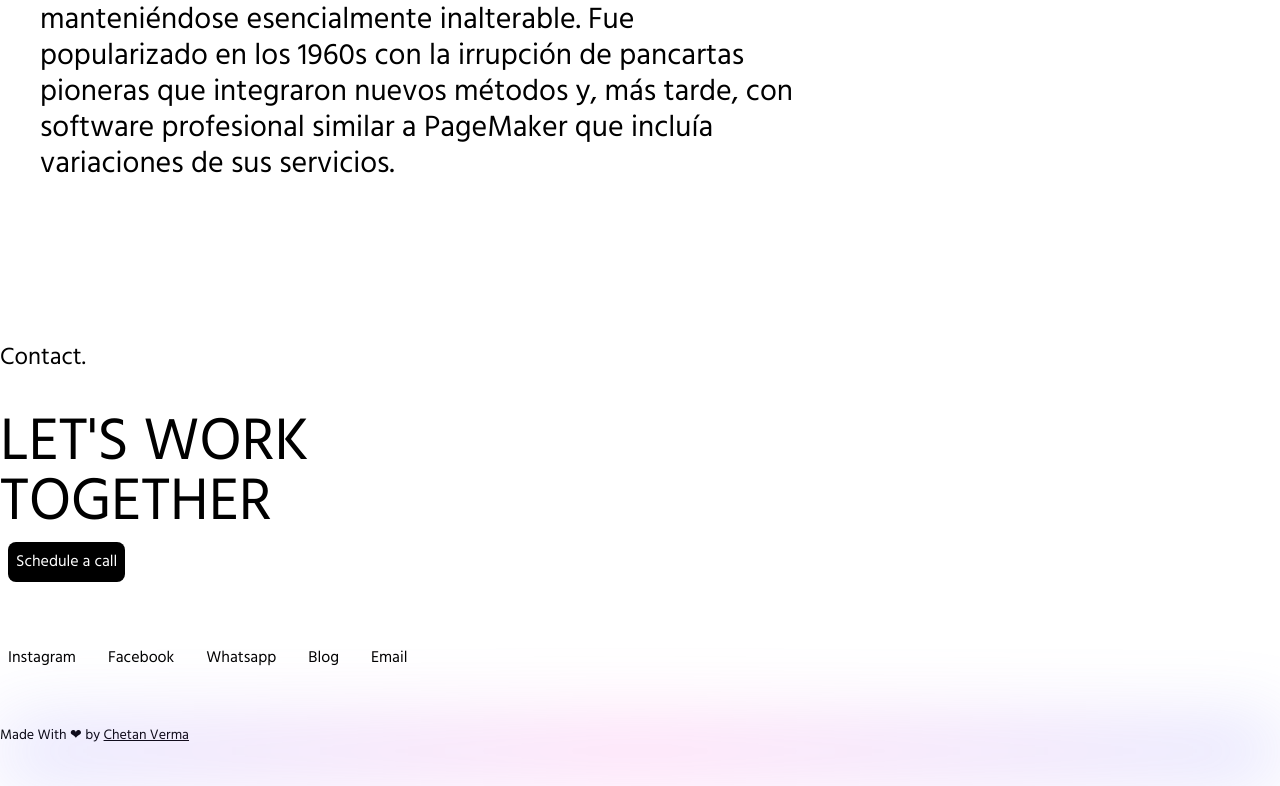
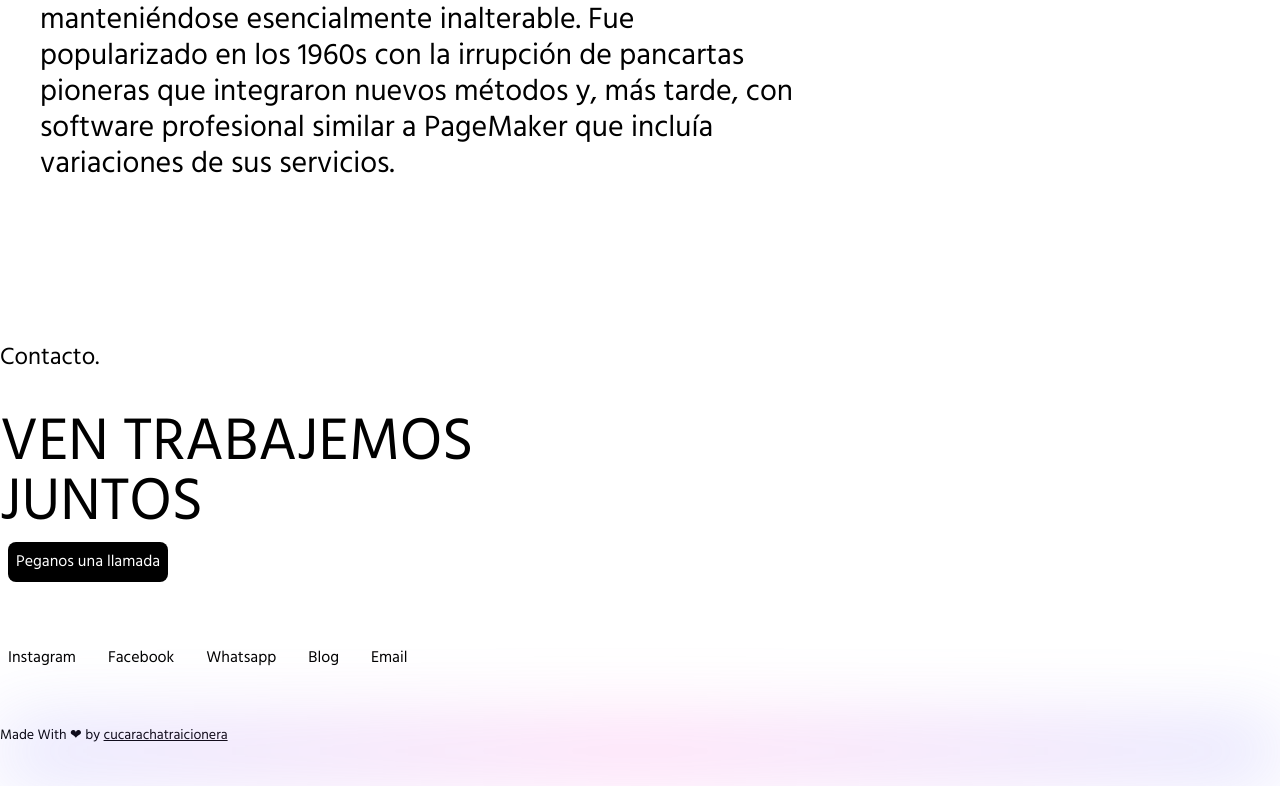
Before and after one commit to cucarachatraicionera/tiomarko, a Next.js app: page / in a window 1280 px wide. Shown: the part 3834-4620 px from the top of the page. Built offline with nearby package versions, Linux system fonts and the light colour scheme.

Commit message:
cambiando footer

```diff
--- a/components/Footer/index.js
+++ b/components/Footer/index.js
@@ -8,15 +8,15 @@ const Footer = ({}) => {
     <>
       <div className="mt-5 laptop:mt-40 p-2 laptop:p-0">
         <div>
-          <h1 className="text-2xl text-bold">Contact.</h1>
+          <h1 className="text-2xl text-bold">Contacto.</h1>
           <div className="mt-10">
             <h1 className="text-3xl tablet:text-6xl laptop:text-6xl laptopl:text-8xl text-bold">
-              LET&apos;S WORK
+              VEN TRABAJEMOS
             </h1>
             <h1 className="text-3xl tablet:text-6xl laptop:text-6xl laptopl:text-8xl text-bold">
-              TOGETHER
+              JUNTOS
             </h1>
-            <Button type="primary">Schedule a call</Button>
+            <Button type="primary">Peganos una llamada</Button>
             <div className="mt-10">
               <Socials />
             </div>
@@ -26,7 +26,7 @@ const Footer = ({}) => {
       <h1 className="text-sm text-bold mt-2 laptop:mt-10 p-2 laptop:p-0">
         Made With ❤ by{" "}
         <Link href="http://www.chetanverma.com">
-          <a className="underline underline-offset-1">Chetan Verma</a>
+          <a className="underline underline-offset-1">cucarachatraicionera</a>
         </Link>
       </h1>
     </>
```
